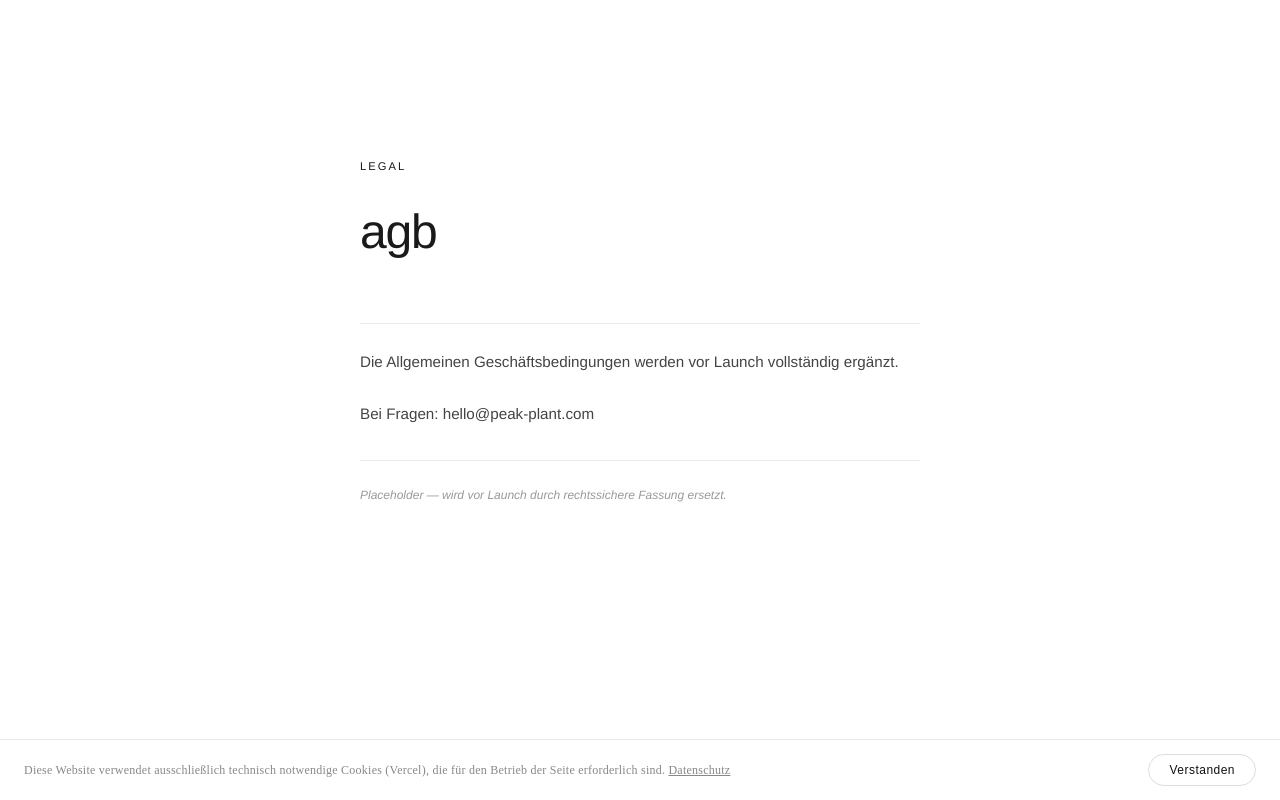
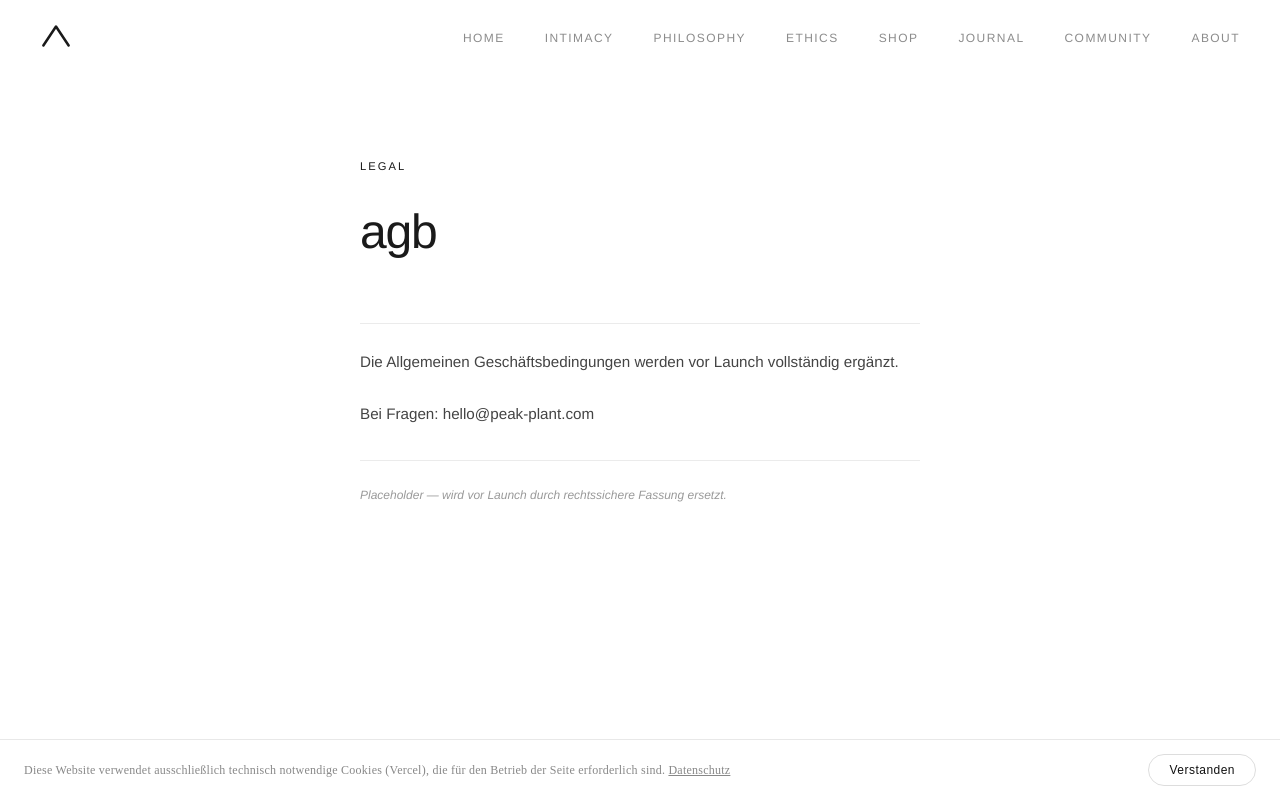
Before and after one commit to aliciafrommann-creator/PeakPlant, a Next.js app: page /agb in a window 1280 px wide. Built offline with nearby package versions, Linux system fonts and the light colour scheme.

Commit message:
fix: restore NavBar and CursorEffect to production base (17b10192) — always visible

```diff
--- a/components/CursorEffect.tsx
+++ b/components/CursorEffect.tsx
@@ -2,48 +2,22 @@
 import { motion, useMotionValue, useSpring } from 'framer-motion'
 import { useEffect, useState } from 'react'
 
-function getBgLuminance(x: number, y: number): 'dark' | 'light' {
-  const el = document.elementFromPoint(x, y)
-  if (!el) return 'light'
-  let current: Element | null = el
-  while (current && current !== document.documentElement) {
-    const bg = window.getComputedStyle(current).backgroundColor
-    const m = bg.match(/rgba?\((\d+),\s*(\d+),\s*(\d+)/)
-    if (m) {
-      const r = +m[1], g = +m[2], b = +m[3]
-      const lum = 0.299 * r + 0.587 * g + 0.114 * b
-      if (lum < 80) return 'dark'
-      if (lum > 180) return 'light'
-    }
-    current = current.parentElement
-  }
-  return 'light'
-}
+export function CursorEffect() {
+  const mx = useMotionValue(-100)
+  const my = useMotionValue(-100)
+  const [hovered, setHovered] = useState(false)
 
-export function CursorEffect() {
-  const mx = useMotionValue(-200)
-  const my = useMotionValue(-200)
-  const [hovered, setHovered] = useState(false)
-  const [isPointer, setIsPointer] = useState(false)
-  const [onDark, setOnDark] = useState(false)
-
-  const x = useSpring(mx, { stiffness: 80, damping: 20 })
-  const y = useSpring(my, { stiffness: 80, damping: 20 })
+  const dotX = useSpring(mx, { stiffness: 700, damping: 40 })
+  const dotY = useSpring(my, { stiffness: 700, damping: 40 })
+  const ringX = useSpring(mx, { stiffness: 100, damping: 22 })
+  const ringY = useSpring(my, { stiffness: 100, damping: 22 })
 
   useEffect(() => {
-    if (!window.matchMedia('(pointer: fine)').matches) return
-    setIsPointer(true)
-
-    const move = (e: MouseEvent) => {
-      mx.set(e.clientX)
-      my.set(e.clientY)
-      setOnDark(getBgLuminance(e.clientX, e.clientY) === 'dark')
-    }
+    const move = (e: MouseEvent) => { mx.set(e.clientX); my.set(e.clientY) }
     const over = (e: MouseEvent) => {
       const el = e.target as HTMLElement
       setHovered(!!(el.closest('a') || el.closest('button') || el.closest('input')))
     }
-
     window.addEventListener('mousemove', move)
     window.addEventListener('mouseover', over)
     return () => {
@@ -52,36 +26,18 @@ export function CursorEffect() {
     }
   }, [mx, my])
 
-  if (!isPointer) return null
-
-  const baseColor = onDark ? 'var(--edition-white)' : '#1A1A1A'
-
   return (
-    <motion.div
-      aria-hidden
-      style={{
-        position: 'fixed',
-        top: 0,
-        left: 0,
-        zIndex: 9999,
-        pointerEvents: 'none',
-        x,
-        y,
-        translateX: '-50%',
-        translateY: '-60%',
-        lineHeight: 1,
-        userSelect: 'none',
-        fontFamily: 'sans-serif',
-      }}
-      animate={{
-        fontSize: hovered ? '26px' : '13px',
-        color: hovered ? 'var(--edition-pink)' : baseColor,
-        rotate: hovered ? 15 : 0,
-        opacity: hovered ? 1 : 0.75,
-      }}
-      transition={{ duration: 0.2, ease: 'easeOut' }}
-    >
-      ∧
-    </motion.div>
+    <>
+      <motion.div
+        style={{ position: 'fixed', top: 0, left: 0, zIndex: 9999, width: 7, height: 7, borderRadius: '50%', backgroundColor: '#1A1A1A', pointerEvents: 'none', x: dotX, y: dotY, translateX: '-50%', translateY: '-50%' }}
+        animate={{ scale: hovered ? 0 : 1 }}
+        transition={{ duration: 0.15 }}
+      />
+      <motion.div
+        style={{ position: 'fixed', top: 0, left: 0, zIndex: 9998, borderRadius: '50%', border: '1px solid #1A1A1A', pointerEvents: 'none', x: ringX, y: ringY, translateX: '-50%', translateY: '-50%' }}
+        animate={{ width: hovered ? 52 : 30, height: hovered ? 52 : 30, opacity: hovered ? 0.7 : 0.25 }}
+        transition={{ duration: 0.3 }}
+      />
+    </>
   )
 }
--- a/components/NavBar.tsx
+++ b/components/NavBar.tsx
@@ -1,10 +1,18 @@
 'use client'
+import { useState, useEffect } from 'react'
 import Link from 'next/link'
-import { useEffect, useRef, useState } from 'react'
 
-const RALEWAY = 'var(--font-raleway), "Helvetica Neue", sans-serif'
+const PP = '"Helvetica Neue", Helvetica, Arial, sans-serif'
 
-const NAV_ITEMS = [
+function Logo({ color = '#1A1A1A', size = 32 }: { color?: string; size?: number }) {
+  return (
+    <svg width={size} height={size * 0.75} viewBox="0 0 48 38" fill="none">
+      <path d="M4 34 L24 4 L44 34" stroke={color} strokeWidth="4" strokeLinecap="round" strokeLinejoin="round" />
+    </svg>
+  )
+}
+
+const items = [
   { label: 'Home', href: '/' },
   { label: 'Intimacy', href: '/intimacy' },
   { label: 'Philosophy', href: '/philosophy' },
@@ -17,94 +25,42 @@ const NAV_ITEMS = [
 
 export function NavBar({ activePath }: { activePath?: string }) {
   const [scrolled, setScrolled] = useState(false)
-  const [visible, setVisible] = useState(true)
-  const idleRef = useRef<ReturnType<typeof setTimeout> | null>(null)
-  const lastScrollY = useRef(0)
 
   useEffect(() => {
-    function startIdle() {
-      if (idleRef.current) clearTimeout(idleRef.current)
-      idleRef.current = setTimeout(() => setVisible(false), 2000)
-    }
-    function show() {
-      setVisible(true)
-      startIdle()
-    }
-    function onScroll() {
-      const y = window.scrollY
-      setScrolled(y > 80)
-      if (y < lastScrollY.current) show()
-      lastScrollY.current = y
-      startIdle()
-    }
-    function onMouse(e: MouseEvent) {
-      if (e.clientY < window.innerHeight * 0.12) show()
-    }
-
-    startIdle()
+    const onScroll = () => setScrolled(window.scrollY > 80)
     window.addEventListener('scroll', onScroll, { passive: true })
-    window.addEventListener('mousemove', onMouse)
-    return () => {
-      if (idleRef.current) clearTimeout(idleRef.current)
-      window.removeEventListener('scroll', onScroll)
-      window.removeEventListener('mousemove', onMouse)
-    }
+    return () => window.removeEventListener('scroll', onScroll)
   }, [])
 
+  const bg = scrolled ? 'rgba(26,26,26,0.93)' : 'rgba(255,255,255,0.90)'
+  const color = scrolled ? '#ffffff' : '#1A1A1A'
+
   return (
-    <nav
-      style={{
-        position: 'fixed',
-        top: 0,
-        left: 0,
-        right: 0,
-        zIndex: 100,
-        display: 'flex',
-        justifyContent: 'space-between',
-        alignItems: 'center',
-        padding: '1.25rem 2.5rem',
-        background: scrolled ? 'rgba(26,26,26,0.92)' : 'transparent',
-        backdropFilter: scrolled ? 'blur(12px)' : 'none',
-        transition: 'background 0.4s ease, opacity 0.4s ease',
-        opacity: visible ? 1 : 0,
-        pointerEvents: visible ? 'auto' : 'none',
-      }}
-    >
-      <Link
-        href="/"
-        style={{
-          fontFamily: RALEWAY,
-          fontSize: '0.75rem',
-          fontWeight: 200,
-          letterSpacing: '0.18em',
-          textTransform: 'uppercase',
-          color: scrolled ? '#FAFAF8' : '#1A1A1A',
-          textDecoration: 'none',
-          transition: 'color 0.4s ease',
-        }}
-      >
-        ∧ peakplant
+    <nav style={{
+      position: 'fixed', top: 0, left: 0, right: 0, zIndex: 100,
+      padding: '1.5rem 2.5rem',
+      display: 'flex', alignItems: 'center', justifyContent: 'space-between',
+      background: bg,
+      backdropFilter: 'blur(12px)',
+      WebkitBackdropFilter: 'blur(12px)',
+      transition: 'background 0.4s ease',
+    }}>
+      <Link href="/" style={{ textDecoration: 'none' }}>
+        <Logo color={color} size={32} />
       </Link>
-      <div style={{ display: 'flex', gap: '2rem', alignItems: 'center' }}>
-        {NAV_ITEMS.filter(i => i.href !== '/').map((item) => (
-          <Link
-            key={item.href}
-            href={item.href}
-            style={{
-              fontFamily: RALEWAY,
-              fontSize: '0.7rem',
-              fontWeight: 200,
-              letterSpacing: '0.14em',
-              textTransform: 'uppercase',
-              color: activePath === item.href
-                ? 'var(--edition-pink)'
-                : scrolled ? '#FAFAF8' : '#1A1A1A',
-              textDecoration: 'none',
-              opacity: activePath === item.href ? 1 : 0.75,
-              transition: 'color 0.4s ease, opacity 0.2s ease',
-            }}
-          >
-            {item.label}
+      <div style={{ display: 'flex', gap: '2.5rem', alignItems: 'center' }}>
+        {items.map(({ label, href }) => (
+          <Link key={href} href={href} style={{
+            fontFamily: PP,
+            fontSize: '0.75rem',
+            letterSpacing: '0.12em',
+            textTransform: 'uppercase',
+            textDecoration: 'none',
+            color,
+            opacity: activePath === href ? 1 : 0.5,
+            transition: 'color 0.4s ease',
+          }}>
+            {label}
           </Link>
         ))}
       </div>
```
